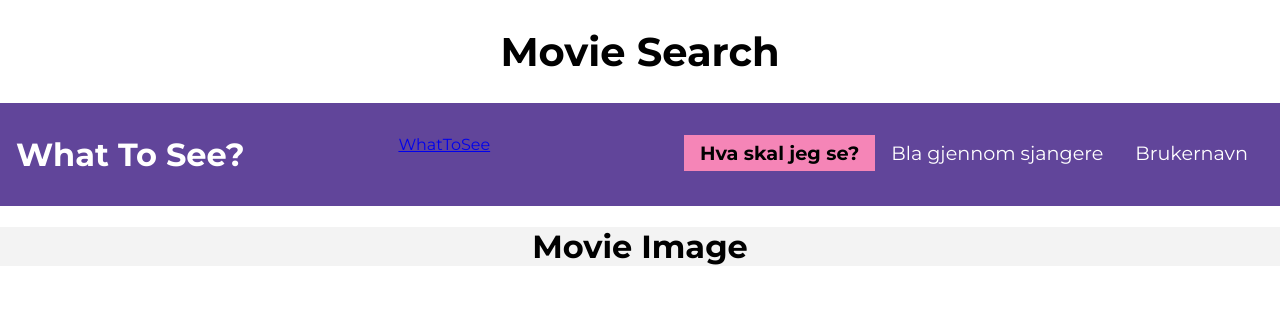
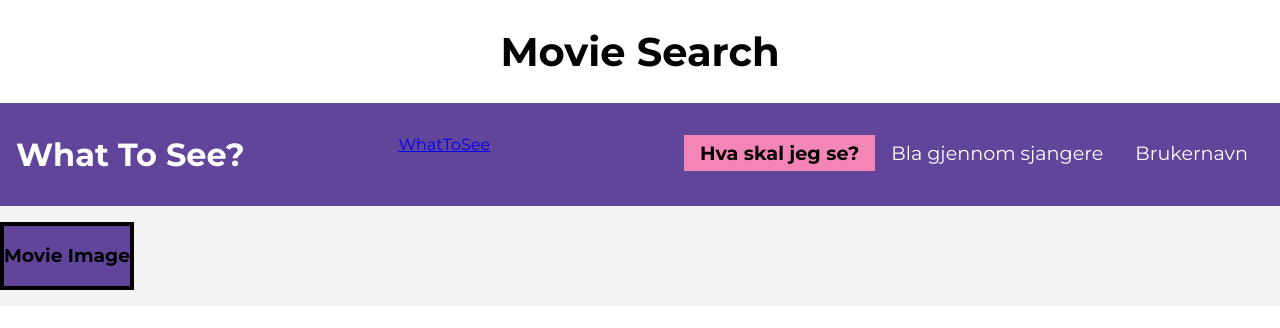
Before and after one commit to CakeDsx/Gruppe16_Eksamen_UIN, a React (Vite) app in the folder frontend/: page /Genres in a window 1280 px wide. Shown: the top 328 px of the page. Built offline with nearby package versions, Linux system fonts and the light colour scheme; no server answers.

Commit message:
Fikset artikkel på sjangersiden

```diff
--- a/frontend/src/Components/GenrePage.jsx
+++ b/frontend/src/Components/GenrePage.jsx
@@ -29,10 +29,12 @@ function MovieImage() {
     }, [])
 
     return (
-        <div>
+        <section>
+          <article>
             <h1>Movie Image</h1>
             {imageUrl && <img src={imageUrl} alt="Movie" />}
-        </div>
+         </article>
+        </section>
     );
 }
 
```
